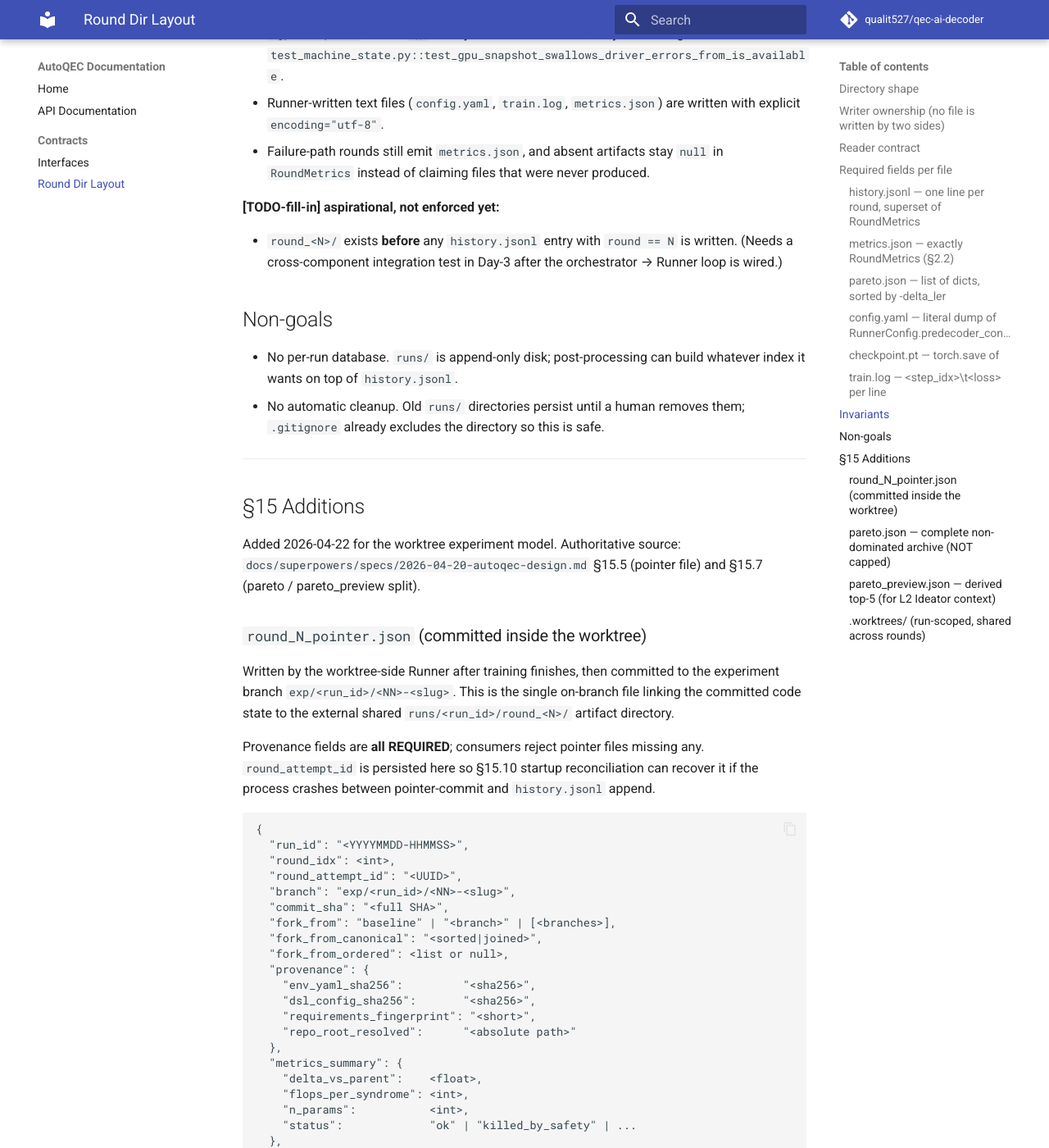
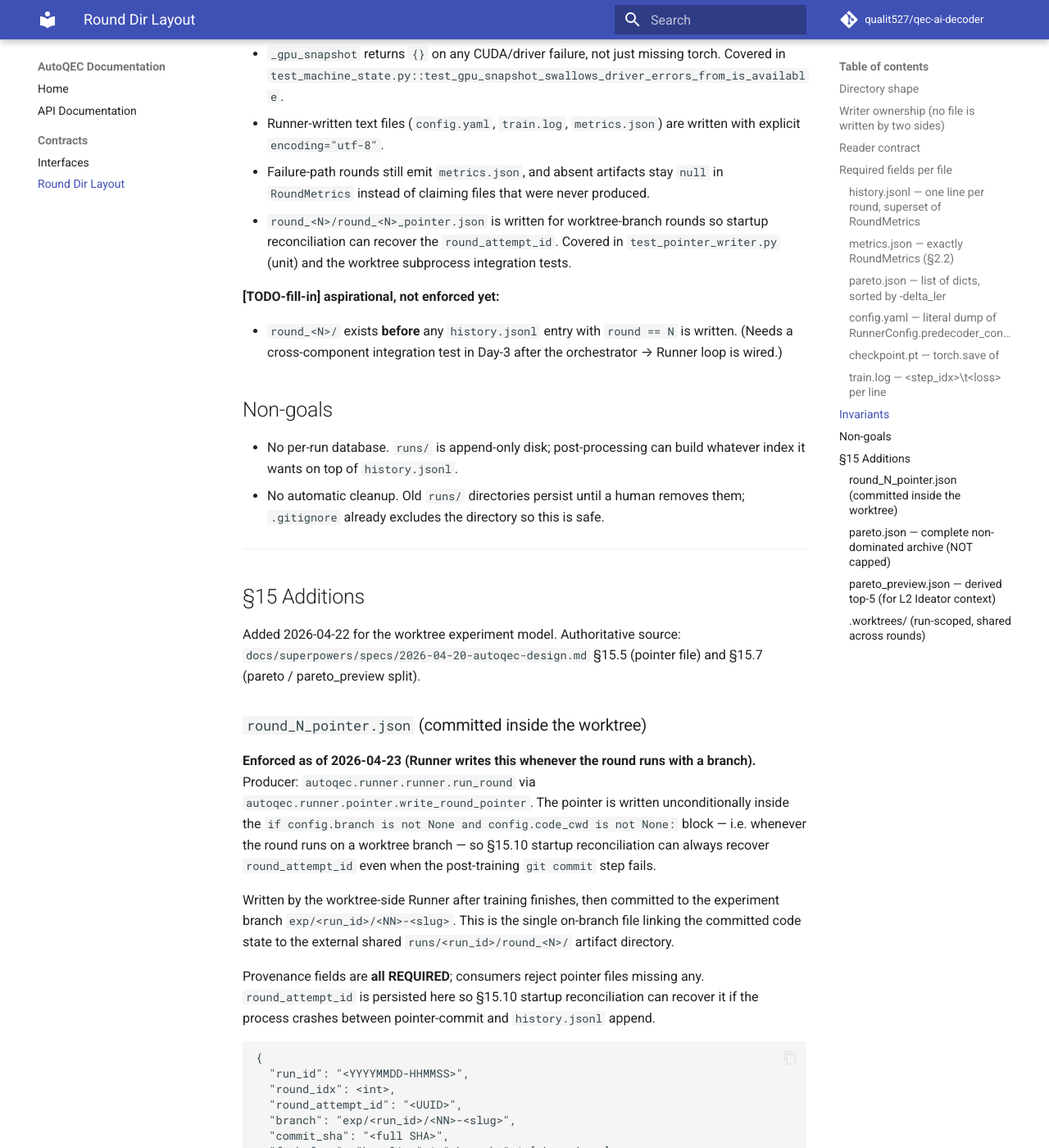
Before and after one commit to qualit527/qec-ai-decoder, an MkDocs documentation site: the page built from docs/contracts/round_dir_layout.md, in a window 1280 px wide and 1400 px high, scrolled down 3810 px. Shown: the whole window at 82% size. Built offline with MkDocs 1.6.1 and Material for MkDocs 9.7.7, drawn with Linux system fonts in a browser that asks for light colours; comment, search, counter and statistics services are not loaded; some of the changed text lies outside the part shown.

Commit message:
docs(contracts): promote round_N_pointer.json to enforced — contract-change

```diff
--- a/docs/contracts/round_dir_layout.md
+++ b/docs/contracts/round_dir_layout.md
@@ -44,6 +44,7 @@ runs/<run_id>/                 ← the RUN (one /autoqec-run invocation)
 | `train.log` | `run_round` | during training (overwritten once at end) |
 | `checkpoint.pt` | `run_round` | after training |
 | `metrics.json` | `run_round` | at round end |
+| `round_<N>_pointer.json` | `run_round` via `autoqec.runner.pointer.write_round_pointer` | at round end, whenever `cfg.branch` and `cfg.code_cwd` are both set |
 | `verification_report.md` | Verifier (Xie) | when the Analyst verdict is `candidate` |
 
 The orchestration side writes **only** at the run root; the Runner writes
@@ -138,6 +139,10 @@ eval_wallclock_s)` from `history.jsonl`.
 - Failure-path rounds still emit `metrics.json`, and absent artifacts stay
   `null` in `RoundMetrics` instead of claiming files that were never
   produced.
+- `round_<N>/round_<N>_pointer.json` is written for worktree-branch
+  rounds so startup reconciliation can recover the `round_attempt_id`.
+  Covered in `test_pointer_writer.py` (unit) and the worktree
+  subprocess integration tests.
 
 **[TODO-fill-in] aspirational, not enforced yet:**
 
@@ -161,6 +166,15 @@ source: `docs/superpowers/specs/2026-04-20-autoqec-design.md` §15.5
 (pointer file) and §15.7 (pareto / pareto_preview split).
 
 ### `round_N_pointer.json` (committed inside the worktree)
+
+**Enforced as of 2026-04-23 (Runner writes this whenever the round
+runs with a branch).** Producer: `autoqec.runner.runner.run_round` via
+`autoqec.runner.pointer.write_round_pointer`. The pointer is written
+unconditionally inside the `if config.branch is not None and
+config.code_cwd is not None:` block — i.e. whenever the round runs on
+a worktree branch — so §15.10 startup reconciliation can always
+recover `round_attempt_id` even when the post-training `git commit`
+step fails.
 
 Written by the worktree-side Runner after training finishes, then
 committed to the experiment branch `exp/<run_id>/<NN>-<slug>`. This is
```
